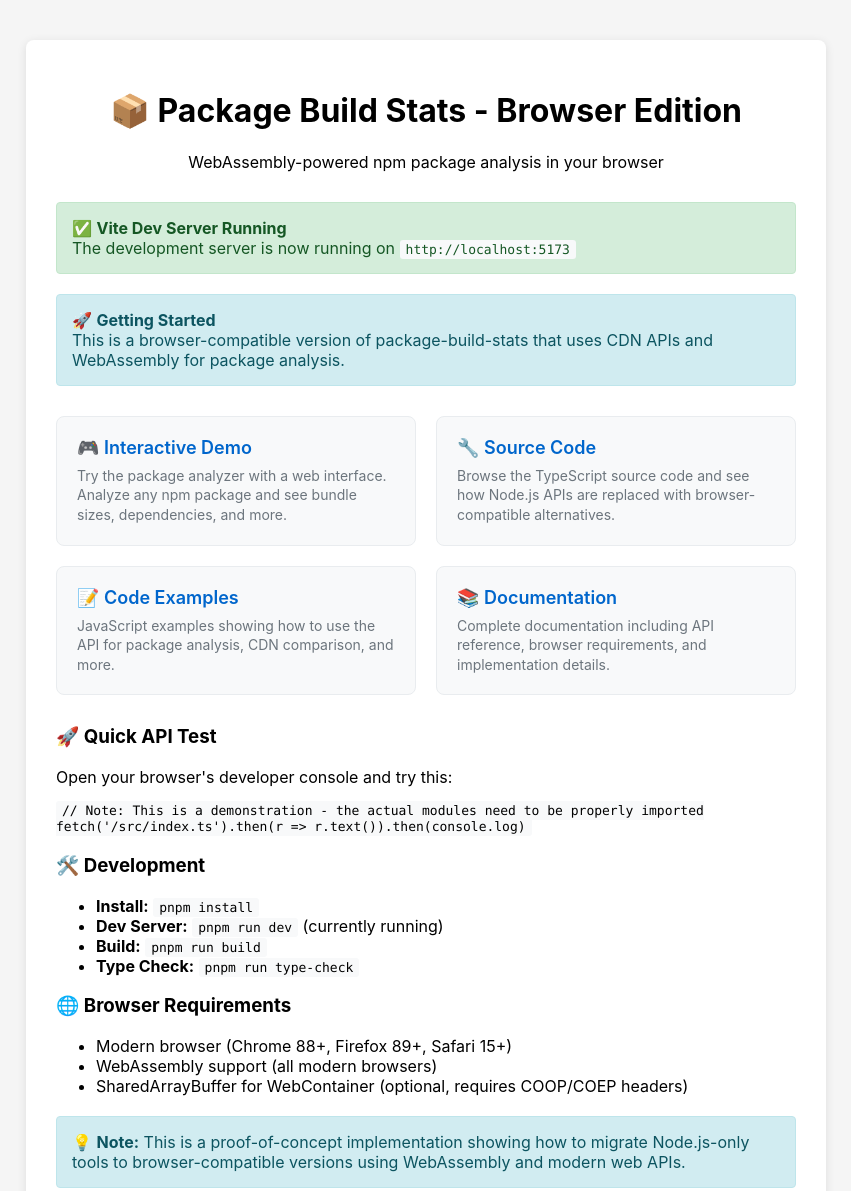
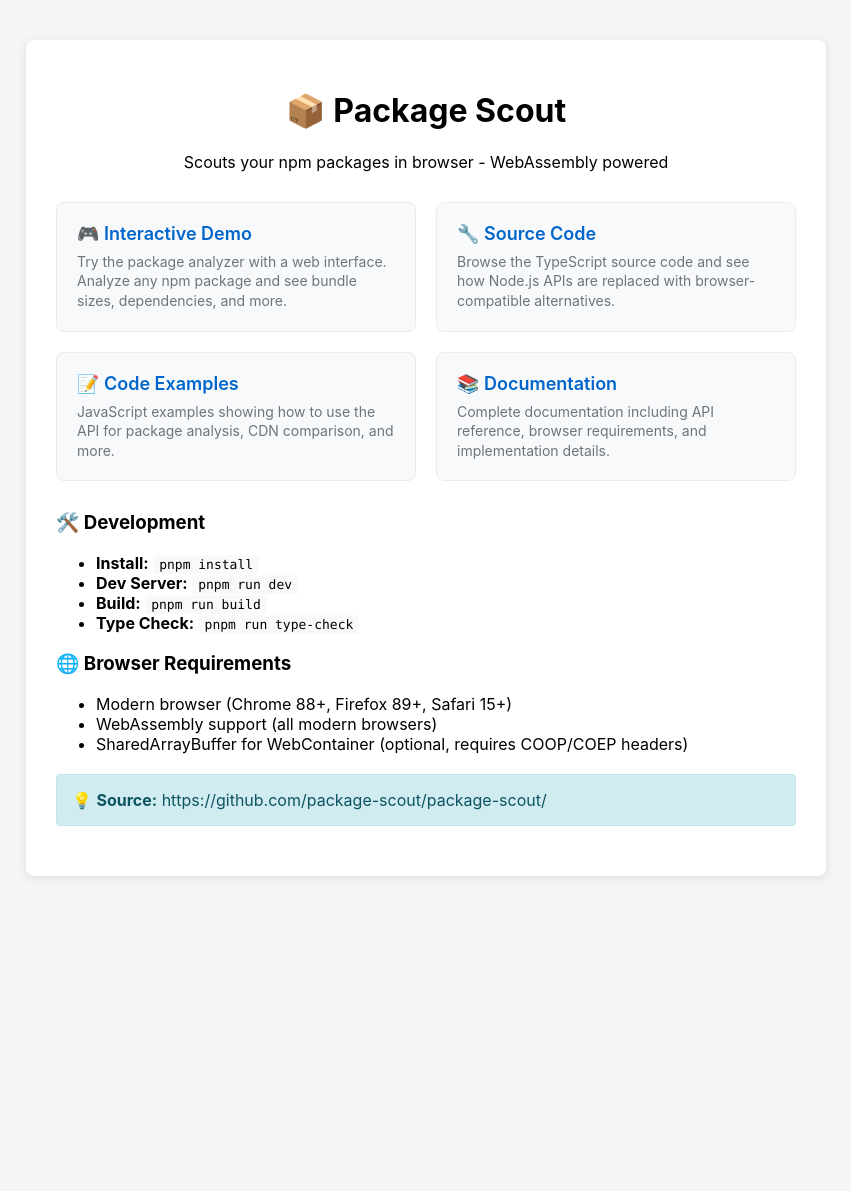
Before and after one commit to package-scout/package-scout, a website built with Vite: page index.html in a window 1280 px wide. Shown: the top 1191 px of the page, without its empty margins (214-1065 px from the left). After the commit the page ends 916 px from the top, so only its background shows below. Built offline with nearby package versions, Linux system fonts and the light colour scheme.

Commit message:
[refactor]: updated basic details;

```diff
--- a/index.html
+++ b/index.html
@@ -3,7 +3,7 @@
 <head>
     <meta charset="UTF-8">
     <meta name="viewport" content="width=device-width, initial-scale=1.0">
-    <title>Package Build Stats - Browser Edition</title>
+    <title>Package Scout</title>
     <style>
         body {
             font-family: -apple-system, BlinkMacSystemFont, 'Segoe UI', Roboto, sans-serif;
@@ -89,11 +89,11 @@
 <body>
     <div class="container">
         <div class="header">
-            <h1>📦 Package Build Stats - Browser Edition</h1>
-            <p>WebAssembly-powered npm package analysis in your browser</p>
+            <h1>📦 Package Scout</h1>
+            <p>Scouts your npm packages in browser - WebAssembly powered</p>
         </div>
 
-        <div class="status status-success">
+        <!-- <div class="status status-success">
             ✅ <strong>Vite Dev Server Running</strong><br>
             The development server is now running on <code>http://localhost:5173</code>
         </div>
@@ -101,7 +101,7 @@
         <div class="status status-info">
             🚀 <strong>Getting Started</strong><br>
             This is a browser-compatible version of package-build-stats that uses CDN APIs and WebAssembly for package analysis.
-        </div>
+        </div> -->
 
         <div class="demo-links">
             <a href="./demo/demo.html" class="demo-card">
@@ -111,21 +111,21 @@
                 </div>
             </a>
 
-            <a href="./src/index.ts" class="demo-card">
+            <a href="https://github.com/package-scout/package-scout" target="_blank" class="demo-card">
                 <div class="demo-title">🔧 Source Code</div>
                 <div class="demo-description">
                     Browse the TypeScript source code and see how Node.js APIs are replaced with browser-compatible alternatives.
                 </div>
             </a>
 
-            <a href="./demo/basic-usage.js" class="demo-card">
+            <a href="https://github.com/package-scout/package-scout/tree/main/demo" target="_blank" class="demo-card">
                 <div class="demo-title">📝 Code Examples</div>
                 <div class="demo-description">
                     JavaScript examples showing how to use the API for package analysis, CDN comparison, and more.
                 </div>
             </a>
 
-            <a href="./README.md" class="demo-card">
+            <a href="https://github.com/package-scout/package-scout/blob/main/README.md" target="_blank" class="demo-card">
                 <div class="demo-title">📚 Documentation</div>
                 <div class="demo-description">
                     Complete documentation including API reference, browser requirements, and implementation details.
@@ -133,15 +133,15 @@
             </a>
         </div>
 
-        <h3>🚀 Quick API Test</h3>
+        <!-- <h3>🚀 Quick API Test</h3>
         <p>Open your browser's developer console and try this:</p>
         <pre><code>// Note: This is a demonstration - the actual modules need to be properly imported
-fetch('/src/index.ts').then(r => r.text()).then(console.log)</code></pre>
+fetch('/src/index.ts').then(r => r.text()).then(console.log)</code></pre> -->
 
         <h3>🛠️ Development</h3>
         <ul>
             <li><strong>Install:</strong> <code>pnpm install</code></li>
-            <li><strong>Dev Server:</strong> <code>pnpm run dev</code> (currently running)</li>
+            <li><strong>Dev Server:</strong> <code>pnpm run dev</code> <!-- (currently running) --></li>
             <li><strong>Build:</strong> <code>pnpm run build</code></li>
             <li><strong>Type Check:</strong> <code>pnpm run type-check</code></li>
         </ul>
@@ -153,8 +153,11 @@ fetch('/src/index.ts').then(r => r.text()).then(console.log)</code></pre>
             <li>SharedArrayBuffer for WebContainer (optional, requires COOP/COEP headers)</li>
         </ul>
 
+        <!-- <div class="status status-info">
+            💡 <strong>Note:</strong> This is a proof-of-concept implementation showing how to migrate Node.js-only tools to browser-compatible versions using WebAssembly and modern web APIs.
+        </div> -->
         <div class="status status-info">
-            💡 <strong>Note:</strong> This is a proof-of-concept implementation showing how to migrate Node.js-only tools to browser-compatible versions using WebAssembly and modern web APIs.
+            💡 <strong>Source:</strong> https://github.com/package-scout/package-scout/
         </div>
     </div>
 
--- a/package.json
+++ b/package.json
@@ -1,7 +1,7 @@
 {
   "name": "package-scout",
   "version": "0.0.0",
-  "description": "Scouts your npm packages in browser",
+  "description": "Scouts your npm packages in browser - WebAssembly powered",
   "main": "dist/index.js",
   "type": "module",
   "scripts": {
```
Also changed, not shown: demo/demo.html (+1 -1 lines), README.md.
